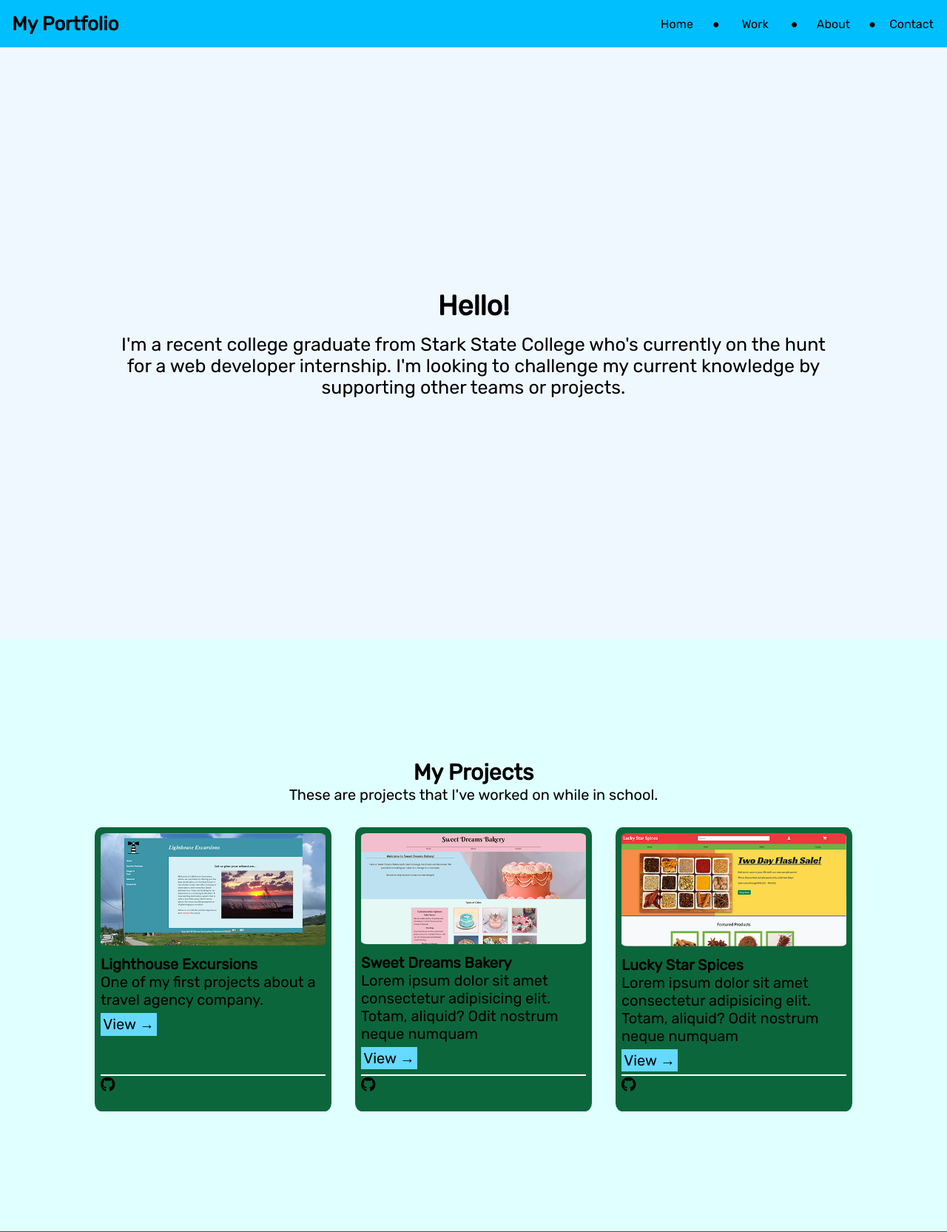
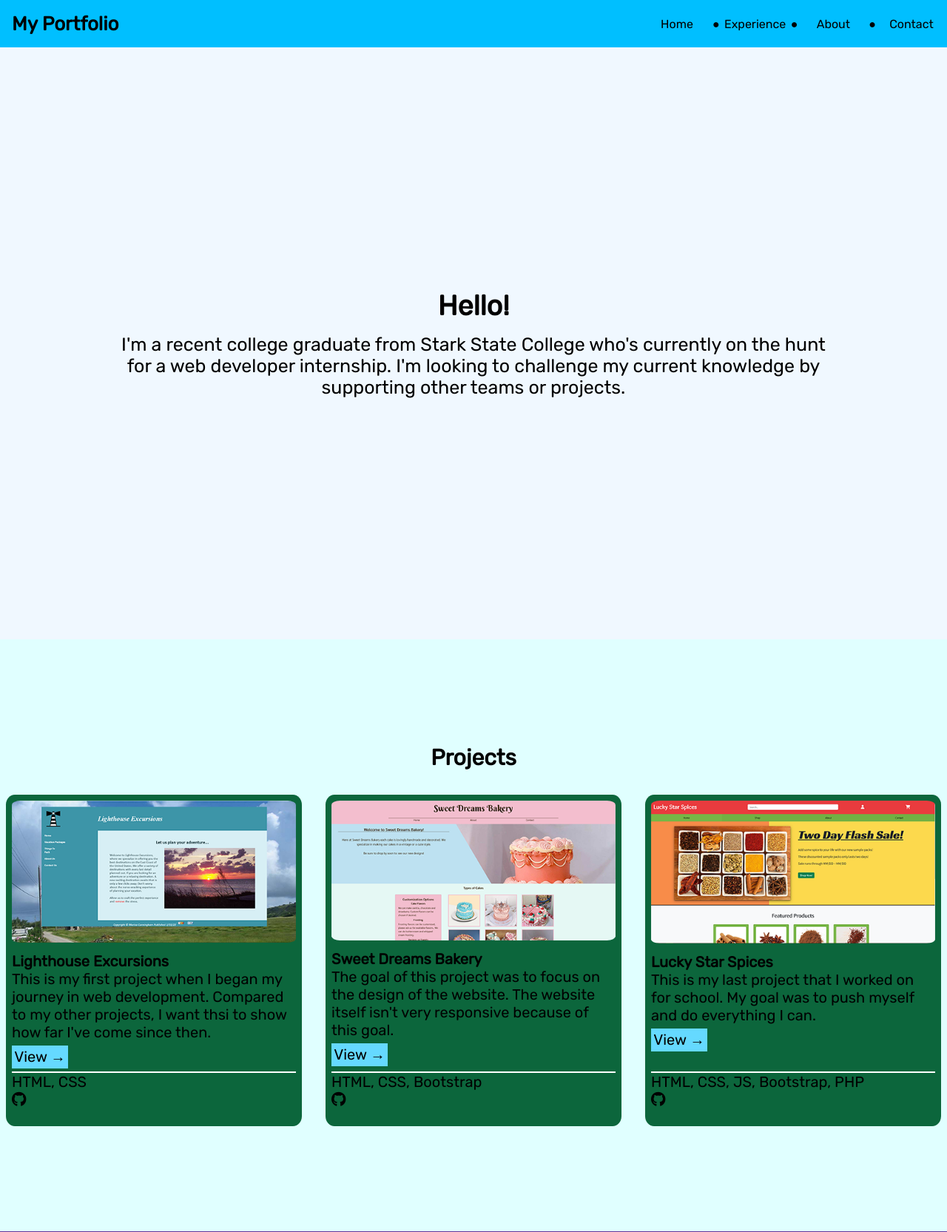
Before and after one commit to MC7841/portfolio, a PHP site: page / in a window 1280 px wide. Shown: the top 1665 px of the page at 74% size. Run offline with PHP 8.4, Linux system fonts and the light colour scheme; some libraries are stand-ins or nearby versions.

Commit message:
Added descriptions to cards and removed some text

```diff
--- a/css/index.css
+++ b/css/index.css
@@ -98,8 +98,8 @@ a {
     background-color: #0c663c;
     display: flex;
     flex-direction: column;
-    width: 20rem;
-    height: 24rem;
+    width: 25rem;
+    height: 28rem;
     padding: 0 0 1rem 0;
     border-radius: 3%;
     font-size: 20px;
@@ -142,7 +142,7 @@ a {
 }
 
 .card-footer a i {
-    transition: .5s ease-in-out;
+    transition: .3s ease-in-out;
 }
 
 .card-footer a i:hover {
--- a/index.html
+++ b/index.html
@@ -28,8 +28,7 @@
             </section>
             <section id="work" class="work">
                 <div class="container">
-                    <h1>My Projects</h1>
-                <p>These are projects that I've worked on while in school.</p>
+                    <h1>Projects</h1>
                 </div>
                 <div class="container-2">
                     <!--Card 1-->
@@ -39,10 +38,14 @@
                         </div>
                         <div class="card-body">
                             <h4>Lighthouse Excursions</h4>
-                            <p>One of my first projects about a travel agency company.</p>
+                            <p>
+                                This is my first project when I began my journey in web development. Compared to my other
+                                projects, I want thsi to show how far I've come since then.
+                            </p>
                             <a class="card-btn" href="projects/lighthouseexcursions/index.html">View &#8594;</a>
                         </div>
                         <div class="card-footer">
+                            <p>HTML, CSS</p>
                             <a href="#"><i class="fa-brands fa-github"></i></a>
                         </div>
                     </div>
@@ -53,10 +56,14 @@
                         </div>
                         <div class="card-body">
                             <h4>Sweet Dreams Bakery</h4>
-                            <p>Lorem ipsum dolor sit amet consectetur adipisicing elit. Totam, aliquid? Odit nostrum neque numquam</p>
+                            <p>
+                                The goal of this project was to focus on the design of the website. The website itself isn't
+                                very responsive because of this goal.
+                            </p>
                             <a class="card-btn" href="projects/sweetdreamsbakery/index.html">View &#8594;</a>
                         </div>
                         <div class="card-footer">
+                            <p>HTML, CSS, Bootstrap</p>
                             <a href="#"><i class="fa-brands fa-github"></i></a>
                         </div>
                     </div>
@@ -67,10 +74,14 @@
                         </div>
                         <div class="card-body">
                             <h4>Lucky Star Spices</h4>
-                            <p>Lorem ipsum dolor sit amet consectetur adipisicing elit. Totam, aliquid? Odit nostrum neque numquam</p>
+                            <p>
+                                This is my last project that I worked on for school. My goal was to push myself and do
+                                everything I can.
+                            </p>
                             <a class="card-btn" href="projects/luckystarspices/home.php">View &#8594;</a>
                         </div>
                         <div class="card-footer">
+                            <p>HTML, CSS, JS, Bootstrap, PHP</p>
                             <a href="#"><i class="fa-brands fa-github"></i></a
                         </div>
                     </div>
--- a/js/templates.js
+++ b/js/templates.js
@@ -5,7 +5,7 @@ header.innerHTML = '<h3>My Portfolio</h3>'+
                     '<nav>'+
                         '<a href="#top"><div>Home</div></a>'+
                         '<p>&#9679;</p>'+
-                        '<a href="#work"><div>Work</div></a>'+
+                        '<a href="#work"><div>Experience</div></a>'+
                         '<p>&#9679;</p>'+
                         '<a href="#about"><div>About</div></a>'+
                         '<p>&#9679;</p>'+
```
